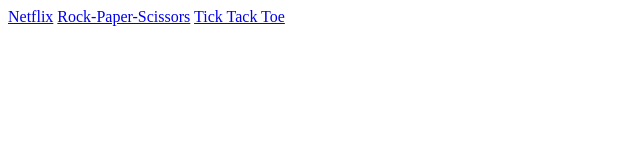
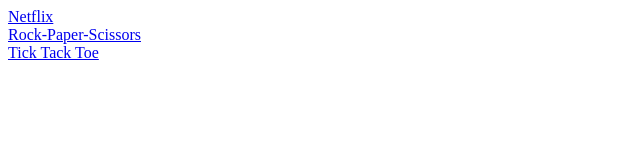
Before and after one commit to CodeWithRavi28/xor-lab, a plain HTML site: page index.html in a window 1280 px wide. Shown: the whole page, without its empty margins (0-640 px from the left). Drawn offline with Linux system fonts and the light colour scheme.

Commit message:
added br tags

```diff
--- a/index.html
+++ b/index.html
@@ -6,8 +6,8 @@
     <title>Document</title>
 </head>
 <body>
-    <a href="/netflix/index.html">Netflix</a>
-    <a href="/Rock-Paper-Scissors/index.html">Rock-Paper-Scissors</a>
+    <a href="/netflix/index.html">Netflix</a><br>
+    <a href="/Rock-Paper-Scissors/index.html">Rock-Paper-Scissors</a><br>
     <a href="/Tick-Tack-Toe%20Game/index.html">Tick Tack Toe</a>
 </body>
 </html>
```
